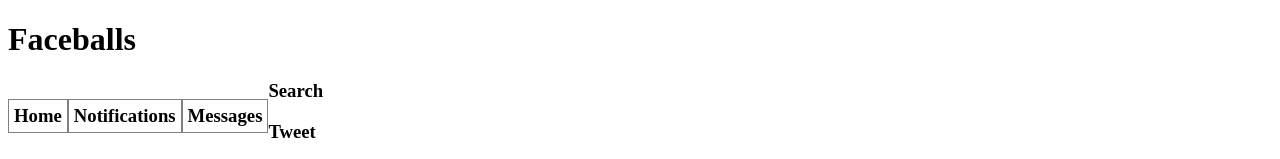
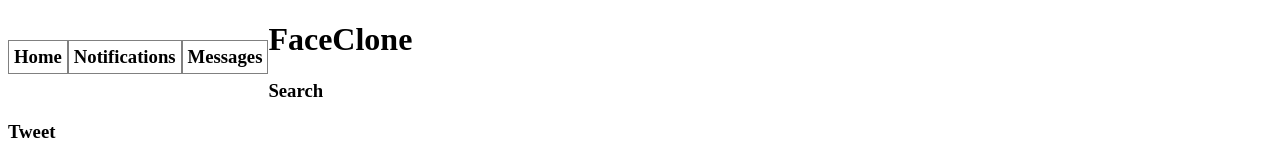
Before and after one commit to kerrbrittany9/facebook, a React app: page / in a window 1280 px wide. Shown: the top 159 px of the page. Built offline with nearby package versions, Linux system fonts and the light colour scheme.

Commit message:
change title to FaceClone; move to header component

```diff
--- a/src/components/App.jsx
+++ b/src/components/App.jsx
@@ -8,7 +8,6 @@ import Requests from "./Requests";
 function App(props){
   return (
     <div>
-      <h1>Faceballs</h1>
       <Header/>
       <Profile/>
       <Summary/>
--- a/src/components/Header.jsx
+++ b/src/components/Header.jsx
@@ -22,6 +22,7 @@ function Header(props) {
       <h3 style={homeStyle}>Home</h3>
       <h3 style={notificationStyle}>Notifications</h3>
       <h3 style={messageStyle}>Messages</h3>
+      <h1>FaceClone</h1>
       <h3>Search</h3>
       <h3>Tweet</h3>
     </div>
```
